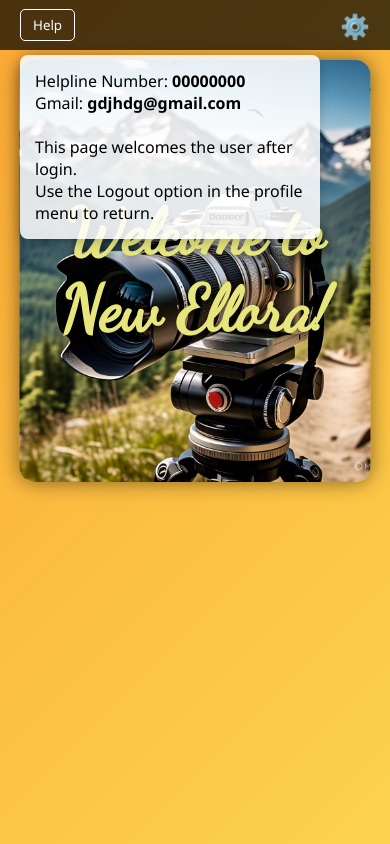
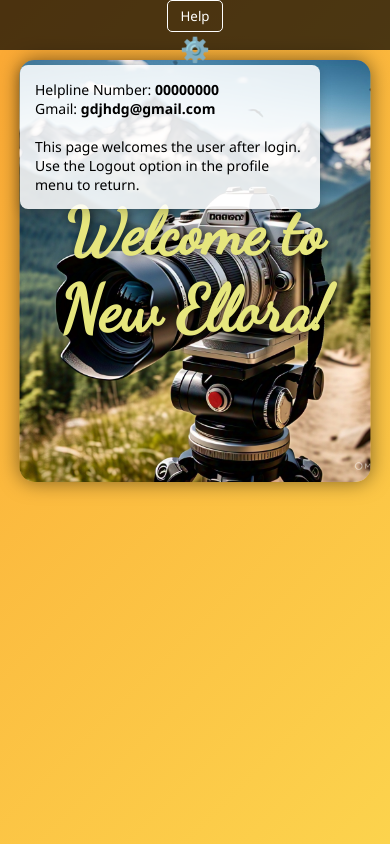
Before and after one commit to NEW-ELLORA/NEW-ELLORA, a plain HTML site: page home.html in a window 390 px wide. Both pictures are taken after a click on the button "Help". Drawn offline with Linux system fonts and the light colour scheme.

Commit message:
Update home.html

```diff
--- a/home.html
+++ b/home.html
@@ -19,6 +19,52 @@
       overflow: hidden;
       background: linear-gradient(135deg, #fba834, #fcd34d);
     }
+
+    /* Responsive Fixes */
+@media (max-width: 768px) {
+  .taskbar {
+    flex-direction: column;
+    height: auto;
+    padding: 10px;
+    align-items: flex-start;
+  }
+
+  .help-content {
+    position: static;
+    width: 100%;
+    margin-top: 10px;
+  }
+
+  .dropdown-content {
+    position: static;
+    width: 100%;
+    margin-top: 10px;
+  }
+
+  .background-container {
+    width: 95%;
+    height: auto;
+    aspect-ratio: 16 / 9;
+  }
+
+  .welcome-text {
+    font-size: 2.5rem;
+  }
+}
+
+@media (max-width: 480px) {
+  .welcome-text {
+    font-size: 2rem;
+  }
+
+  .taskbar {
+    font-size: 14px;
+  }
+
+  .help-button {
+    padding: 4px 8px;
+  }
+}
 
     /* Top Taskbar */
     .taskbar {
@@ -99,8 +145,8 @@
       top: 60px;
       left: 50%;
       transform: translateX(-50%);
-      height: 50%;
       width: 90%;
+      height: 50vh; /* Changed from fixed percentage to viewport height */
       background: url('camera_in_picture_along_with_stunning_background.jpeg') no-repeat center center/cover;
       display: flex;
       align-items: center;
@@ -125,6 +171,7 @@
     /* Welcome Text with RGB Animation */
     .welcome-text {
       font-size: 4rem;
+      max-font-size: 4rem;/* flexible font size */
       font-weight: bold;
       font-family: 'Dancing Script', cursive;
       text-align: center;
```
